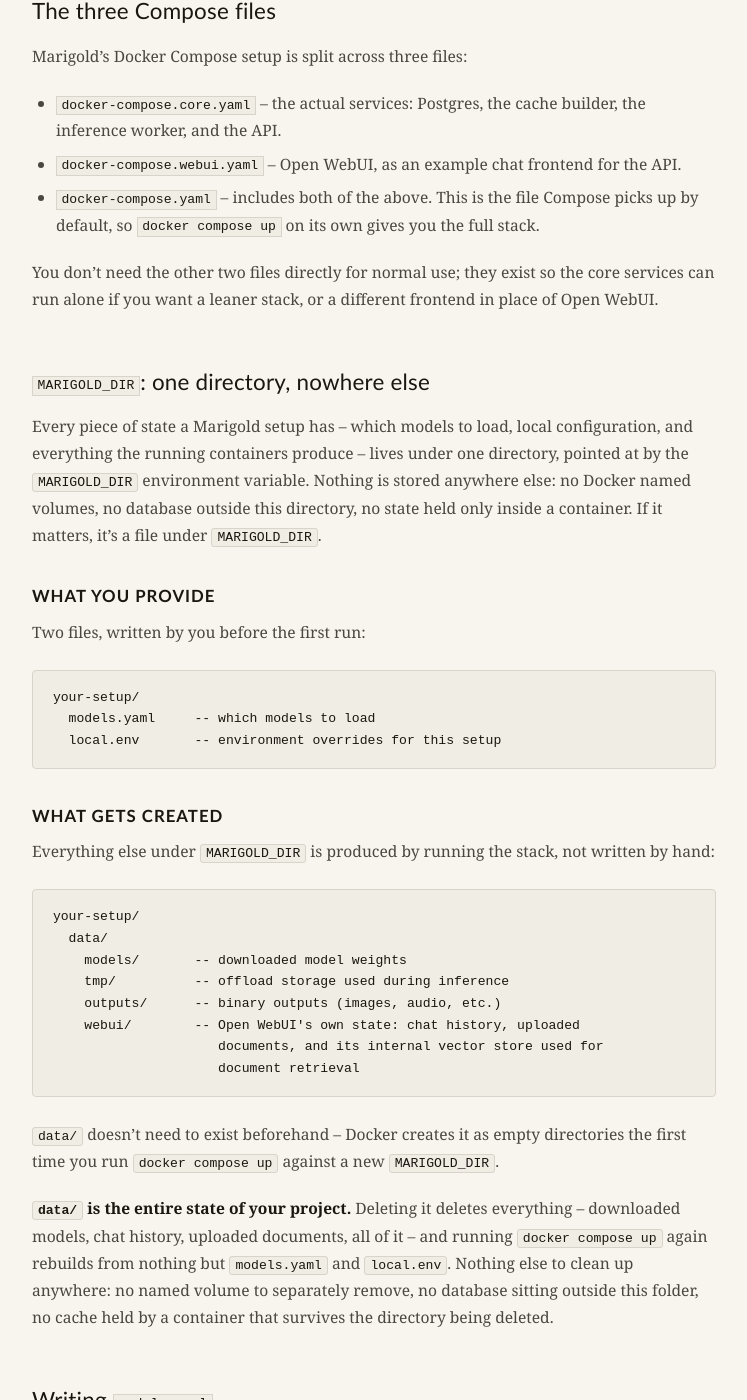
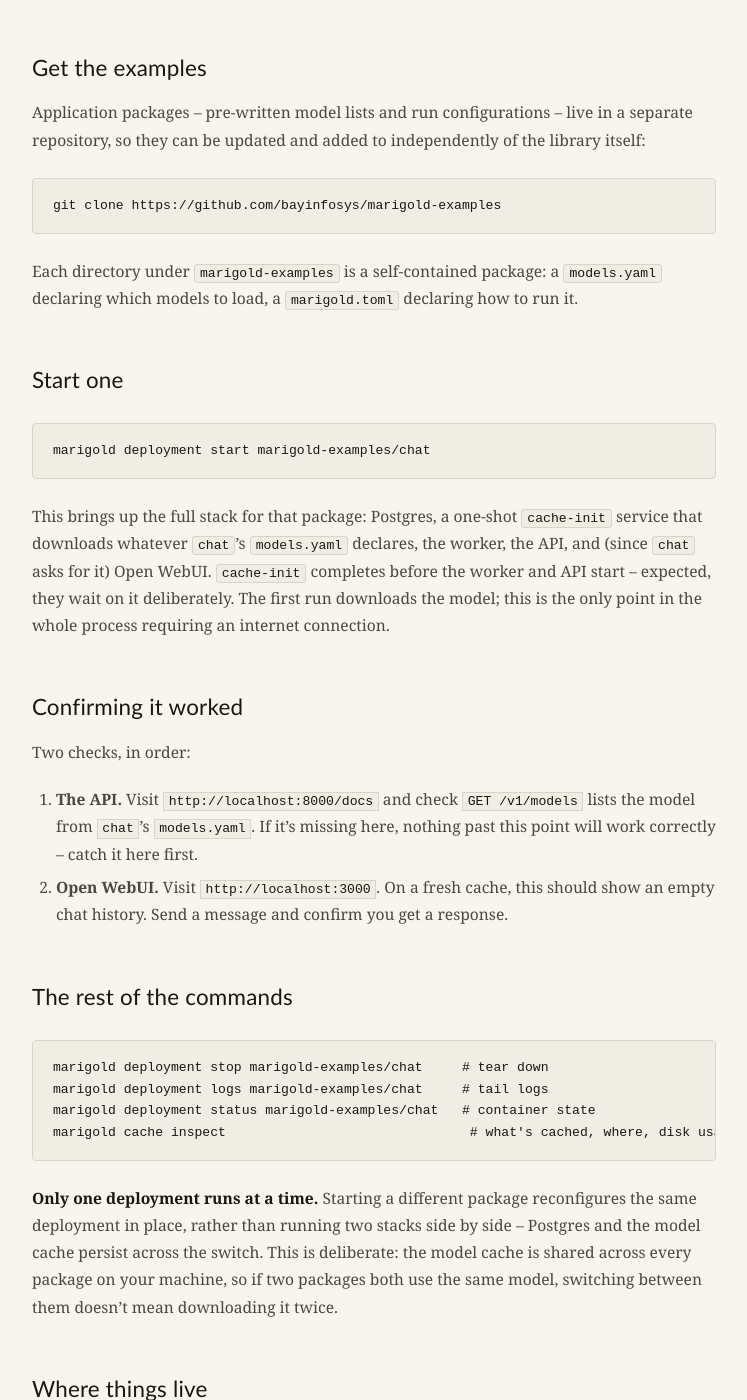
Before and after one commit to bayinfosys/marigold-web, a Jekyll site: the page built from _tutorials/setup.md, in a window 1280 px wide and 1400 px high, scrolled down 1088 px. Shown: the whole window, without its empty margins (266-1013 px from the left). Built offline with Jekyll 4.4.1, drawn with Linux system fonts in a browser that asks for light colours; some web fonts are replaced; a style sheet for code colours, icons or effects is not loaded; some of the changed text lies outside the part shown.

Commit message:
new examples

````diff
--- a/_tutorials/setup.md
+++ b/_tutorials/setup.md
@@ -1,21 +1,21 @@
 ---
 layout: tutorial
 title: "Setting up Marigold: a self-hosted inference stack in one command"
-description: "Clone, configure, and run Marigold locally with Docker Compose -- API, workers, and Open WebUI, no cloud dependency."
-date: 2026-07-27
+description: "Install, configure, and run Marigold locally -- API, worker, and Open WebUI, no cloud dependency."
+date: 2026-08-16
 category: Engineering
 reading_time: 6
 canonical: "https://marigold.run/tutorials/setup.html"
 og_title: "Setting up Marigold -- self-hosted in one command"
-og_description: "Clone, configure, and run Marigold locally with Docker Compose. No cloud dependency, runs airgapped once set up."
+og_description: "Install, configure, and run Marigold locally. No cloud dependency, runs airgapped once set up."
 schema: |
   <script type="application/ld+json">
   {
     "@context": "https://schema.org",
     "@type": "TechArticle",
     "headline": "Setting up Marigold: a self-hosted inference stack in one command",
-    "datePublished": "2026-07-27",
-    "dateModified": "2026-07-27",
+    "datePublished": "2026-08-16",
+    "dateModified": "2026-08-16",
     "author": { "@type": "Organization", "name": "Marigold" },
     "publisher": { "@type": "Organization", "name": "Marigold", "url": "https://marigold.run" },
     "mainEntityOfPage": { "@type": "TechArticle", "@id": "https://marigold.run/tutorials/setup.html" }
@@ -25,210 +25,134 @@
 
 Marigold is a self-hosted inference platform: an OpenAI-compatible API, a
 model-serving worker, and a chat interface, all running on your own
-hardware. This tutorial gets you from a fresh clone to a working chat
-session, and covers the conventions you need before customising anything.
+hardware. This tutorial gets you from nothing installed to a working
+chat session, and covers the conventions you need before customising
+anything.
 
 ## Prerequisites
 
 - Docker and Docker Compose
 - NVIDIA Container Toolkit, if you're running a GPU-backed model (the
   worker service requests one by default)
-- A HuggingFace token, only if you plan to use a gated model such as
-  anything under `meta-llama` -- not required for this walkthrough
+- A HuggingFace token, only if you plan to use a gated model -- not
+  required for this walkthrough
 
-## Clone the repository
+## Install
 
 ```bash
-git clone https://github.com/bayinfosys/marigold
-cd marigold
+pip install bayis-marigold
 ```
 
-## The three Compose files
+This installs the `marigold` command. It doesn't install the model
+code itself -- that runs in containers, pulled automatically the first
+time you start something.
 
-Marigold's Docker Compose setup is split across three files:
+## Get the examples
 
-- `docker-compose.core.yaml` -- the actual services: Postgres, the
-  cache builder, the inference worker, and the API.
-- `docker-compose.webui.yaml` -- Open WebUI, as an example chat
-  frontend for the API.
-- `docker-compose.yaml` -- includes both of the above. This is the
-  file Compose picks up by default, so `docker compose up` on its own
-  gives you the full stack.
+Application packages -- pre-written model lists and run configurations
+-- live in a separate repository, so they can be updated and added to
+independently of the library itself:
 
-You don't need the other two files directly for normal use; they exist
-so the core services can run alone if you want a leaner stack, or a
-different frontend in place of Open WebUI.
-
-## `MARIGOLD_DIR`: one directory, nowhere else
-
-Every piece of state a Marigold setup has -- which models to load, local
-configuration, and everything the running containers produce -- lives
-under one directory, pointed at by the `MARIGOLD_DIR` environment
-variable. Nothing is stored anywhere else: no Docker named volumes, no
-database outside this directory, no state held only inside a container.
-If it matters, it's a file under `MARIGOLD_DIR`.
-
-### What you provide
-
-Two files, written by you before the first run:
-
-```
-your-setup/
-  models.yaml     -- which models to load
-  local.env       -- environment overrides for this setup
+```bash
+git clone https://github.com/bayinfosys/marigold-examples
 ```
 
-### What gets created
+Each directory under `marigold-examples` is a self-contained package:
+a `models.yaml` declaring which models to load, a `marigold.toml`
+declaring how to run it.
 
-Everything else under `MARIGOLD_DIR` is produced by running the stack,
-not written by hand:
+## Start one
 
-```
-your-setup/
-  data/
-    models/       -- downloaded model weights
-    tmp/          -- offload storage used during inference
-    outputs/      -- binary outputs (images, audio, etc.)
-    webui/        -- Open WebUI's own state: chat history, uploaded
-                     documents, and its internal vector store used for
-                     document retrieval
+```bash
+marigold deployment start marigold-examples/chat
 ```
 
-`data/` doesn't need to exist beforehand -- Docker creates it as empty
-directories the first time you run `docker compose up` against a new
-`MARIGOLD_DIR`.
-
-**`data/` is the entire state of your project.** Deleting it deletes
-everything -- downloaded models, chat history, uploaded documents, all
-of it -- and running `docker compose up` again rebuilds from nothing
-but `models.yaml` and `local.env`. Nothing else to clean up anywhere: no
-named volume to separately remove, no database sitting outside this
-folder, no cache held by a container that survives the directory being
-deleted.
-
-## Writing `models.yaml`
-
-This file lists which models get downloaded and served. Keep it small
-and specific to what you're actually going to use -- model weights can
-run into gigabytes each, so there's no reason to load more than you need
-for a given setup.
-
-A minimal example, one small instruct model and one small embedding
-model:
-
-```yaml
-models:
-
-  - name: qwen/qwen2.5-1.5b-instruct
-    provider: huggingface
-    type: instruct
-    input: chat
-    output: chat
-    timeout: 600
-    gpu_tier: sm
-    gpu_units: 1
-    memory_size: 2048
-    extra_env:
-      LOAD_IN_4BIT: "1"
-    description: >
-      Small instruction model, chosen to keep the download and VRAM
-      footprint minimal.
-
-  - name: sentence-transformers/all-minilm-l6-v2
-    provider: huggingface
-    type: text-embedding
-    input: text
-    output: vector/384
-    gpu_tier: none
-    gpu_units: 0
-    parameters:
-      vector_size: 384
-    description: >
-      Small, fast general-purpose embedding model.
-```
-
-Neither of these is gated, so no HuggingFace token is required for this
-particular pair.
-
-## Writing `local.env`
-
-`local.env` tells Compose where your `MARIGOLD_DIR` is and which
-catalogue file inside it to load:
-
-```bash
-# your-setup/local.env
-# Used with: docker compose --env-file your-setup/local.env up
-
-MARIGOLD_DIR=./your-setup
-MODELS_CATALOGUE=/app/marigold/models.yaml
-
-# Only needed if models.yaml includes a gated model.
-HF_TOKEN=
-```
-
-Get this right first time: `MARIGOLD_DIR` must start with `./`, `../`,
-or `/`. Docker Compose treats a bare path like `your-setup` (no leading
-`./`) as the name of a named volume rather than a directory on disk,
-which silently gives you an empty, disconnected volume instead of your
-actual directory. If your models never seem to load and nothing looks
-obviously wrong, check this first.
-
-`MODELS_CATALOGUE` is a path *inside the container*, always
-`/app/marigold/...`, since that's where `MARIGOLD_DIR` gets mounted --
-not the path on your own machine.
-
-## Running it
-
-```bash
-docker compose --env-file your-setup/local.env up
-```
-
-The first run downloads the models listed in `models.yaml` -- this can
-take a while depending on model size and connection speed, and it's the
-only point in this whole process where an internet connection is
-actually required. The `cache-init` service runs to completion before
-the worker and API start; that's expected, they wait on it deliberately.
+This brings up the full stack for that package: Postgres, a one-shot
+`cache-init` service that downloads whatever `chat`'s `models.yaml`
+declares, the worker, the API, and (since `chat` asks for it) Open
+WebUI. `cache-init` completes before the worker and API start --
+expected, they wait on it deliberately. The first run downloads the
+model; this is the only point in the whole process requiring an
+internet connection.
 
 ## Confirming it worked
 
 Two checks, in order:
 
-1. **The API.** Visit `http://localhost:8000/docs` for the interactive
-   API documentation, and check `GET /v1/models` lists the models from
-   your `models.yaml`. If a model is missing here, nothing past this
-   point will work correctly -- catch it here first.
+1. **The API.** Visit `http://localhost:8000/docs` and check
+   `GET /v1/models` lists the model from `chat`'s `models.yaml`. If
+   it's missing here, nothing past this point will work correctly --
+   catch it here first.
+2. **Open WebUI.** Visit `http://localhost:3000`. On a fresh cache,
+   this should show an empty chat history. Send a message and confirm
+   you get a response.
 
-2. **Open WebUI.** Visit `http://localhost:3000`. On a genuinely fresh
-   `MARIGOLD_DIR`, this should show an empty chat history and no
-   previous conversations -- if you see chats you don't recognise,
-   `MARIGOLD_DIR` is pointing somewhere unexpected (see the leading-`./`
-   note above), not at your new directory.
-
-Send a message and confirm you get a response from the instruct model.
-
-## Starting over
-
-Because everything lives under `MARIGOLD_DIR`, resetting a setup
-completely -- models, chat history, everything -- is one command:
+## The rest of the commands
 
 ```bash
-rm -rf your-setup/data
+marigold deployment stop marigold-examples/chat     # tear down
+marigold deployment logs marigold-examples/chat     # tail logs
+marigold deployment status marigold-examples/chat   # container state
+marigold cache inspect                               # what's cached, where, disk usage
 ```
 
-The next `docker compose up` recreates it from scratch.
+**Only one deployment runs at a time.** Starting a different package
+reconfigures the same deployment in place, rather than running two
+stacks side by side -- Postgres and the model cache persist across the
+switch. This is deliberate: the model cache is shared across every
+package on your machine, so if two packages both use the same model,
+switching between them doesn't mean downloading it twice.
+
+## Where things live
+
+Two things Marigold cares about, in two different places, for two
+different reasons:
+
+- **The model cache** -- downloaded weights, offload storage, binary
+  outputs. Host-level: one location, shared by every package you run,
+  independent of which one is currently active. Defaults to
+  `~/.marigold/cache`.
+- **Which models a package wants** -- that package's own `models.yaml`,
+  small and git-trackable, living in `marigold-examples` (or wherever
+  else you keep your own packages).
+
+Deleting the model cache resets it completely -- the next
+`marigold deployment start` rebuilds it from whatever `models.yaml`
+declares.
+
+## Configuring it
+
+An optional `config.toml` -- in your current directory,
+`~/.marigold/config.toml`, or wherever `$MARIGOLD_CONFIG` points --
+overrides the defaults. Nothing here is required to get started; a
+bare `pip install` with no config file works out of the box.
+
+```toml
+[cache]
+dir = "/data/marigold"
+
+[database]
+url = "postgresql://..."
+
+[deployment]
+tag = "v0.6.7"    # pin a specific released version
+```
+
+Cache location and database connection are host-level settings, not
+something an individual package's `marigold.toml` should need to know
+about.
 
 ## Running air-gapped
 
-Once `data/models` has been populated, every model your setup uses is
-sitting on local disk -- inference itself makes no external request.
-The compose files include the environment variables needed to stop
-Open WebUI and the underlying HuggingFace libraries attempting any
-network call once the models are cached, so after the first successful
-run you can disconnect entirely and Marigold keeps working.
+Once a model's been downloaded, it's sitting on local disk --
+inference itself makes no external request. The compose files set the
+environment variables needed to stop the worker, API, and Open WebUI
+attempting any network call once models are cached, so after the first
+successful run you can disconnect entirely and Marigold keeps working.
 
 ## What's next
 
 This setup is the foundation the other tutorials build on: local
-document search (RAG), running agents against Marigold with LangGraph,
-and connecting IDE tools like Continue.dev. Each of those assumes a
-working `MARIGOLD_DIR` from this guide -- they won't repeat this part.
+document search (RAG), and adding a new model to an existing package.
+Each assumes a working deployment from this guide -- they won't repeat
+this part.
--- a/examples.html
+++ b/examples.html
@@ -1,7 +1,7 @@
 ---
 layout: default
 title: "Examples -- Marigold"
-description: "Runnable example workflows and configurations for Marigold. Coming soon."
+description: "Ready-to-run example applications for Marigold: chat, RAG, benchmarking, and agent setups."
 canonical: "https://marigold.run/examples.html"
 permalink: /examples.html
 ---
@@ -9,11 +9,41 @@
 <section class="hero hero--compact">
   <div class="wrap">
     <p class="hero-eyebrow">Examples</p>
-    <h1 class="slogan">Check back soon.</h1>
+    <h1 class="slogan">Ready-to-run application packages.</h1>
     <p class="hero-sub">
-      Runnable example workflows and configs are on the way. In the
-      meantime, <a href="/tutorials.html">tutorials</a> walk through a full
-      setup step by step.
+      Each example is a self-contained package -- a model list and a
+      run configuration. Clone the repo, point <code>marigold</code> at
+      a directory by name, and it's running.
+    </p>
+    <pre><code>pip install bayis-marigold
+git clone https://github.com/bayinfosys/marigold-examples
+marigold deployment start marigold-examples/chat</code></pre>
+  </div>
+</section>
+
+<section class="pillars">
+  <div class="wrap">
+    <h2 class="section-label">What's available</h2>
+    <div class="pillar-grid">
+      <div class="pillar">
+        <h3>chat</h3>
+        <p>Private chat via open-webui, backed entirely by self-hosted models.</p>
+      </div>
+      <div class="pillar">
+        <h3>simple-rag</h3>
+        <p>Chat plus retrieval -- document upload and retrieval-augmented answers, with a worked verification example included.</p>
+      </div>
+      <div class="pillar">
+        <h3>quick-platform-test</h3>
+        <p>Smallest example. Exercises the core endpoints against small models -- a fast first run to confirm everything's working.</p>
+      </div>
+      <div class="pillar">
+        <h3>benchmark-llm</h3>
+        <p>Batch prompt benchmarking across a model set.</p>
+      </div>
+    </div>
+    <p class="how-note">
+      <a href="https://github.com/bayinfosys/marigold-examples">Full list on GitHub &rarr;</a>
     </p>
   </div>
 </section>
````
Also changed, not shown: _tutorials/adding-a-model.md (added, +140 -0 lines), _tutorials/local-rag.md (added, +91 -0 lines), index.html (+9 -4 lines).
